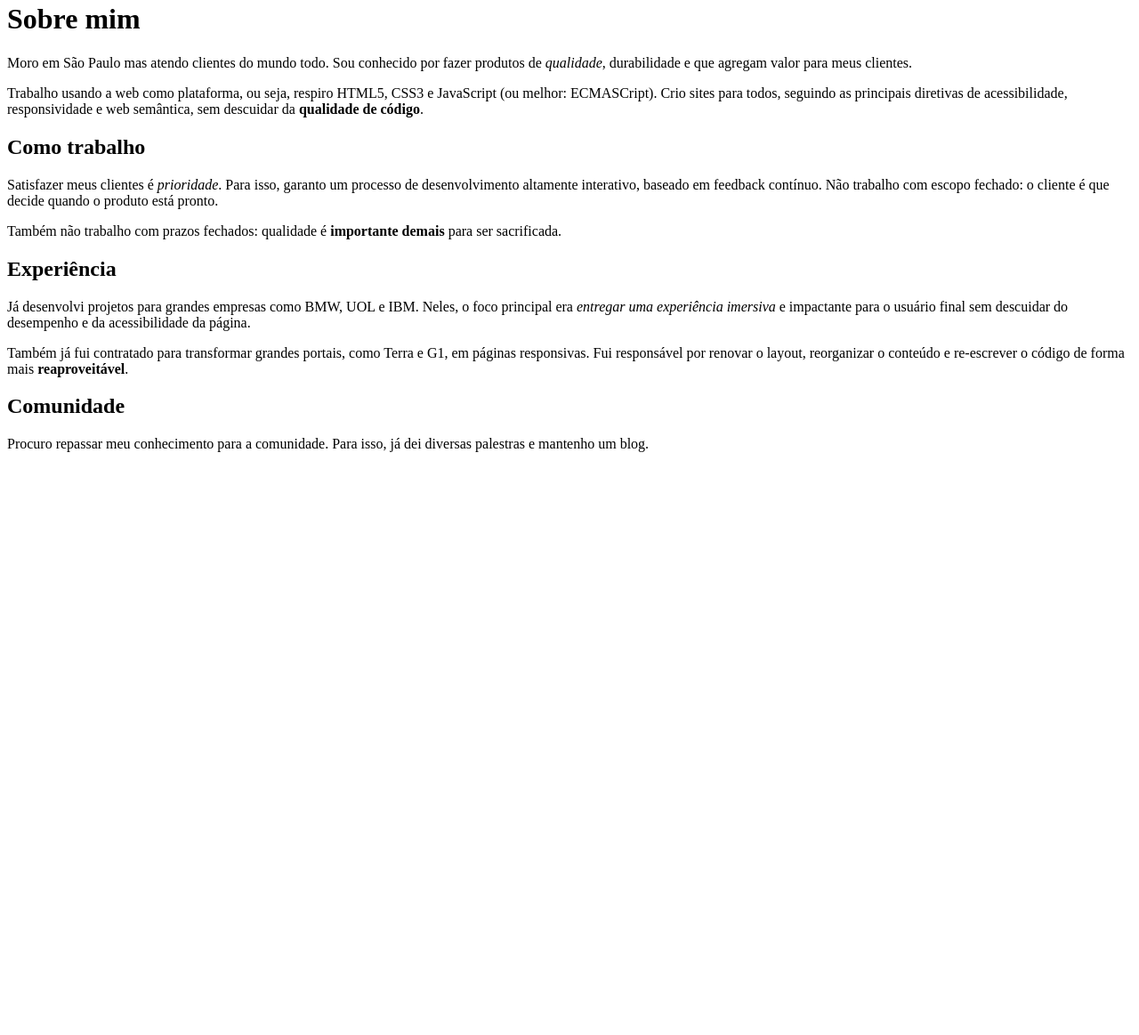
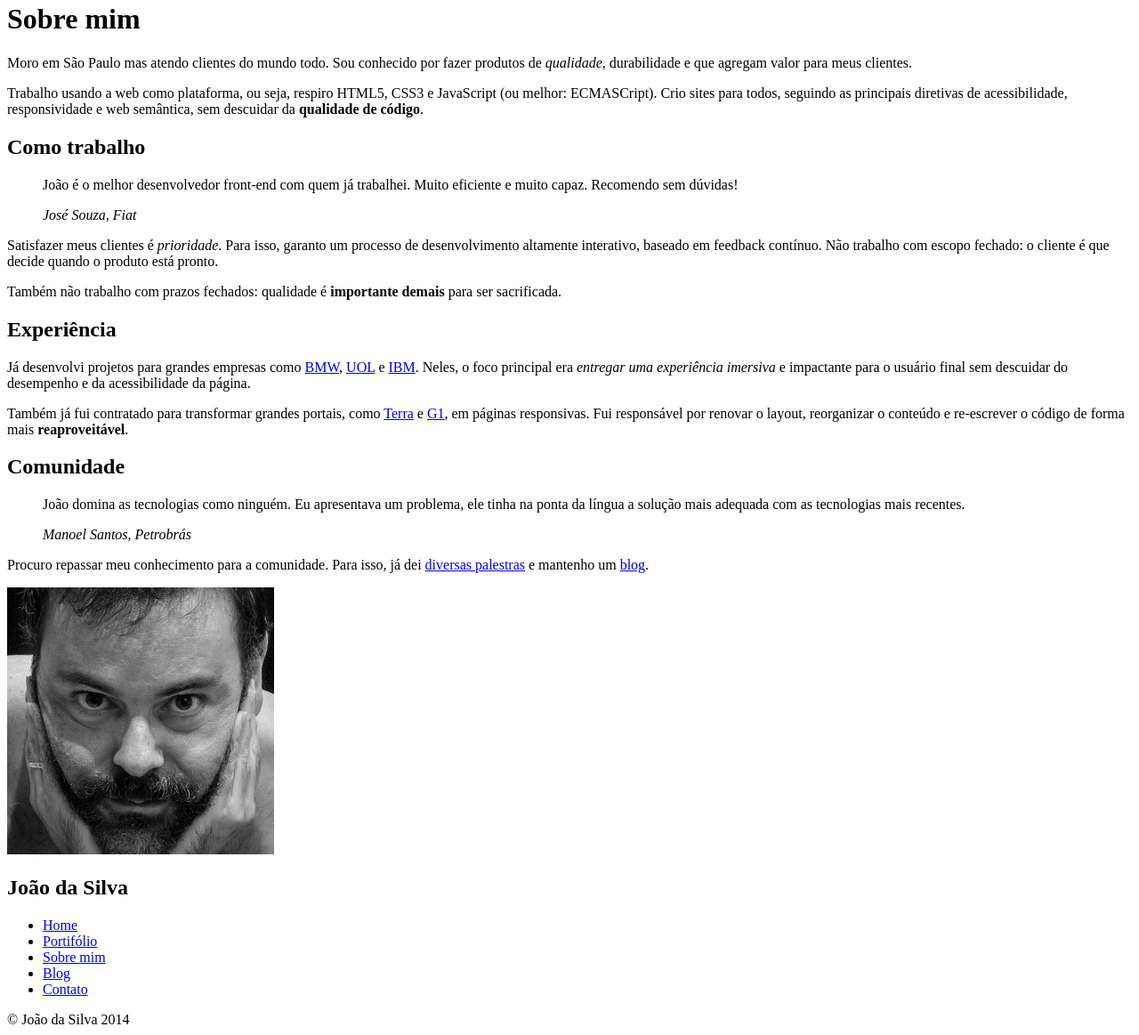
Before and after one commit to dgois/alura, a plain HTML site: page html5-css3-1/bio.html in a window 1280 px wide. Shown: the part 18-1181 px from the top of the page at 89% size. Before the commit the page ends 800 px from the top, so only its background shows below. Drawn offline with Linux system fonts and the light colour scheme.

Commit message:
Add more semantic to html pages

```diff
--- a/html5-css3-1/bio.html
+++ b/html5-css3-1/bio.html
@@ -4,9 +4,11 @@
     <title>Biografia: João da Silva</title>
     <meta charset="utf-8">
     <link rel="icon" href="favicon.png">
+    <link rel="stylesheet" type="text/css" href="site.css">
+    <link href="https://fonts.googleapis.com/css?family=Crimson+Text:400,400italic,600|Open+Sans+Condensed:700" rel="stylesheet">
   </head>
   <body>
-
+    <main>
       <h1>Sobre mim</h1>
 
       <p>Moro em São Paulo mas atendo clientes do mundo todo. Sou conhecido por fazer produtos de <em>qualidade</em>, durabilidade e que agregam valor para meus clientes.</p>
@@ -15,19 +17,45 @@
 
       <h2>Como trabalho</h2>
 
+      <blockquote>
+        <p>João é o melhor desenvolvedor front-end com quem já trabalhei. Muito eficiente e muito capaz. Recomendo sem dúvidas!</p>
+        <cite>José Souza, Fiat</cite>
+      </blockquote>
+
       <p>Satisfazer meus clientes é <em>prioridade</em>. Para isso, garanto um processo de desenvolvimento altamente interativo, baseado em feedback contínuo. Não trabalho com escopo fechado: o cliente é que decide quando o produto está pronto.</p>
 
       <p>Também não trabalho com prazos fechados: qualidade é <strong>importante demais</strong> para ser sacrificada.</p>
 
       <h2>Experiência</h2>
 
-    <p>Já desenvolvi projetos para grandes empresas como BMW, UOL e IBM. Neles, o foco principal era <em>entregar uma experiência imersiva</em> e impactante para o usuário final sem descuidar do desempenho e da acessibilidade da página.</p>
+      <p>Já desenvolvi projetos para grandes empresas como <a href="http://www.bmw.com">BMW</a>, <a href="http://www.uol.com.br">UOL</a> e <a href="http://www.ibm.com">IBM</a>. Neles, o foco principal era <em>entregar uma experiência imersiva</em> e impactante para o usuário final sem descuidar do desempenho e da acessibilidade da página.</p>
 
-    <p>Também já fui contratado para transformar grandes portais, como Terra e G1, em páginas responsivas. Fui responsável por renovar o layout, reorganizar o conteúdo e re-escrever o código de forma mais <strong>reaproveitável</strong>.</p>
+      <p>Também já fui contratado para transformar grandes portais, como <a href="http://www.terra.com.br">Terra</a> e <a href="http://g1.globo.com">G1</a>, em páginas responsivas. Fui responsável por renovar o layout, reorganizar o conteúdo e re-escrever o código de forma mais <strong>reaproveitável</strong>.</p>
 
       <h2>Comunidade</h2>
 
-    <p>Procuro repassar meu conhecimento para a comunidade. Para isso, já dei diversas palestras e mantenho um blog.</p>
+      <blockquote>
+        <p>João domina as tecnologias como ninguém. Eu apresentava um problema, ele tinha na ponta da língua a solução mais adequada com as tecnologias mais recentes.</p>
+        <cite>Manoel Santos, Petrobrás</cite>
+      </blockquote>
 
+      <p>Procuro repassar meu conhecimento para a comunidade. Para isso, já dei <a href="portifolio.html">diversas palestras</a> e mantenho um <a href="blog.html">blog</a>.</p>
+    </main>
+    <img src="eu.jpg" alt="Foto do João da Silva">
+    <aside>
+      <h1>João da Silva</h1>
+      <nav>
+        <ul>
+          <li><a href="index.html">Home</a></li>
+          <li><a href="portifolio.html">Portifólio</a></li>
+          <li><a href="bio.html">Sobre mim</a></li>
+          <li><a href="blog.html">Blog</a></li>
+          <li><a href="contato.html">Contato</a></li>
+        </ul>
+      </nav>
+    </aside>
+    <footer class="footer">
+      &copy; João da Silva 2014
+    </footer>
   </body>
 </html>
```
Also changed, not shown: html5-css3-1/blog.html (+25 -1 lines). Lines whose indentation alone changed are shown as unchanged.
